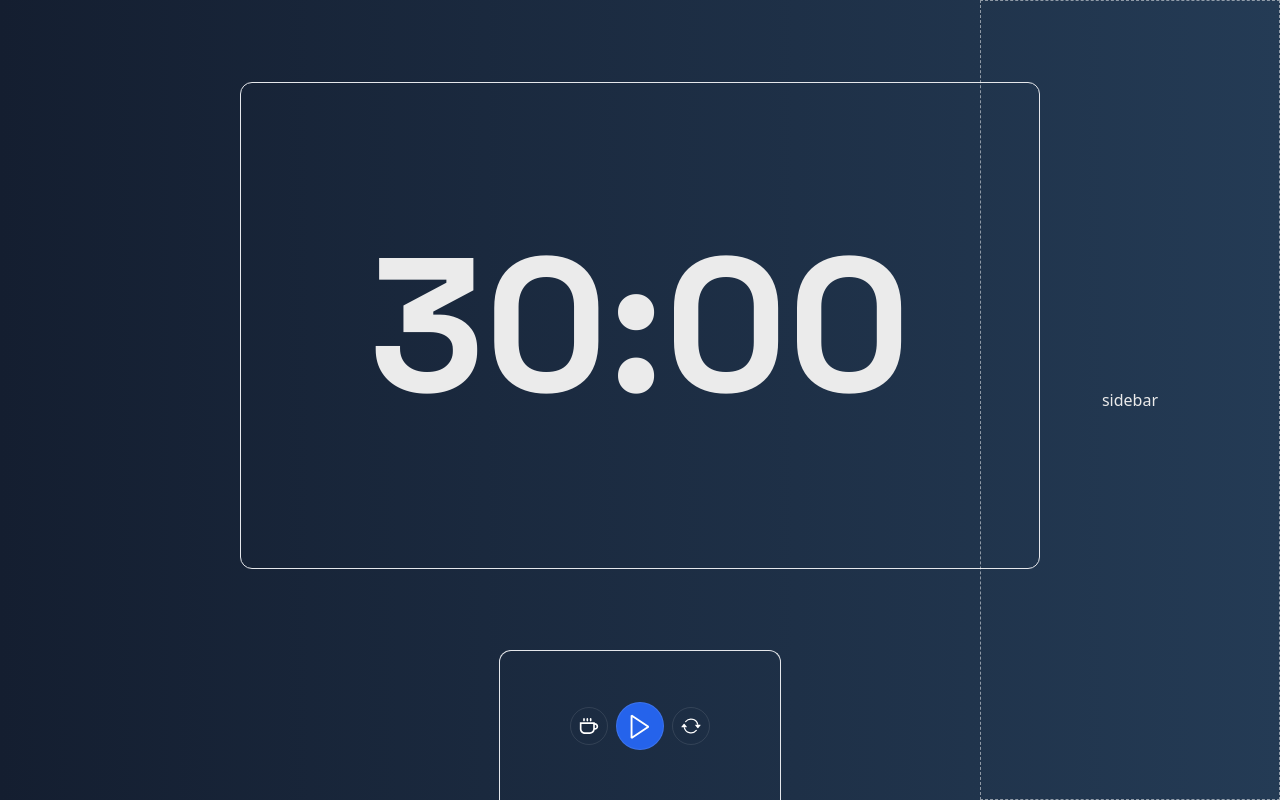
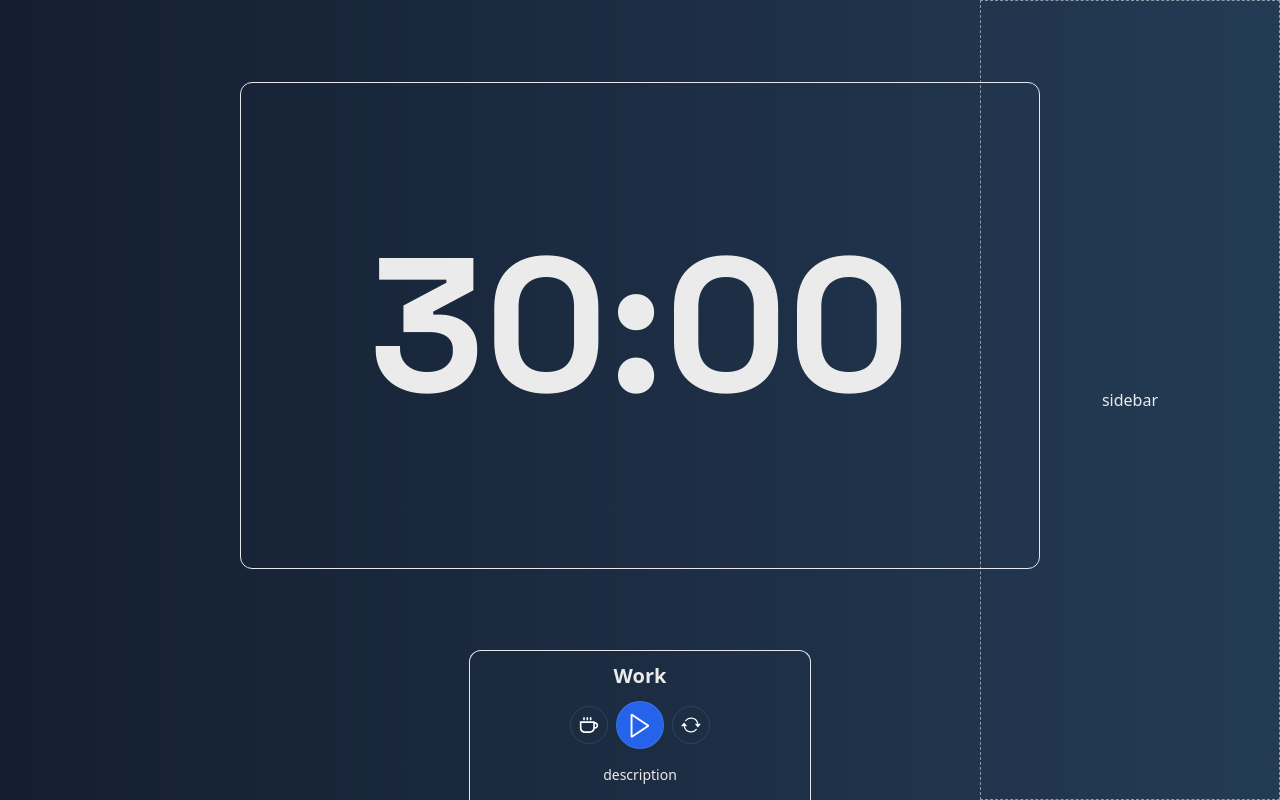
Before and after one commit to abolfazlj10/timer, a Next.js app: page / in a window 1280 px wide. Built offline with nearby package versions, Linux system fonts and the light colour scheme.

Commit message:
add title and description to cotorols section.

```diff
--- a/app/component/controls.js
+++ b/app/component/controls.js
@@ -10,9 +10,13 @@ const Controls = () => {
     return (
         <div className="controls">
             <div className="boxControls">
-                <button className="btn"><CgCoffee /></button>
-                <button onClick={() =>setIsPlay(!isPlay)} className="btn playBtn">{isPlay ? <HiPause /> : <VscPlay />}</button>
-                <button className="btn"><BsArrowRepeat /></button>
+                <div className="titleTime">Work</div>
+                <div className="buttons">
+                    <button className="btn"><CgCoffee /></button>
+                    <button onClick={() =>setIsPlay(!isPlay)} className="btn playBtn">{isPlay ? <HiPause /> : <VscPlay />}</button>
+                    <button className="btn"><BsArrowRepeat /></button>
+                </div>
+                <div className="description">description</div>
             </div>
         </div>
     )
--- a/app/component/display.js
+++ b/app/component/display.js
@@ -47,7 +47,6 @@ const Display = () => {
                 {editorTime()}
             </div>
         </div>
-
     )
 }
 export default Display;
--- a/app/styles/globals.css
+++ b/app/styles/globals.css
@@ -23,11 +23,16 @@ body{
 .glass{
     @apply border w-[800px] py-[100px] rounded-xl text-center;
 }
+
+
 .controls{
     @apply flex justify-center items-center;
 }
 .boxControls{
-    @apply flex justify-center items-center gap-2 border border-b-0 rounded-t-xl px-[70px] h-full;
+    @apply border border-b-0 rounded-t-xl px-[100px] h-full grid grid-rows-3;
+}
+.buttons{
+    @apply flex justify-center items-center gap-2;
 }
 .btn{
     @apply text-xl border border-white/10 text-white p-2 rounded-full;
@@ -35,6 +40,13 @@ body{
 .playBtn{
     @apply !text-3xl bg-blue-600;
 }
+.titleTime{
+    @apply text-xl font-bold text-center my-auto;
+}
+.description{
+    @apply text-sm text-center my-auto;
+}
+
 .sidebar{
     @apply w-[300px] h-full flex justify-center items-center fixed top-0 right-0 border border-dashed border-white/50;
 }
```
